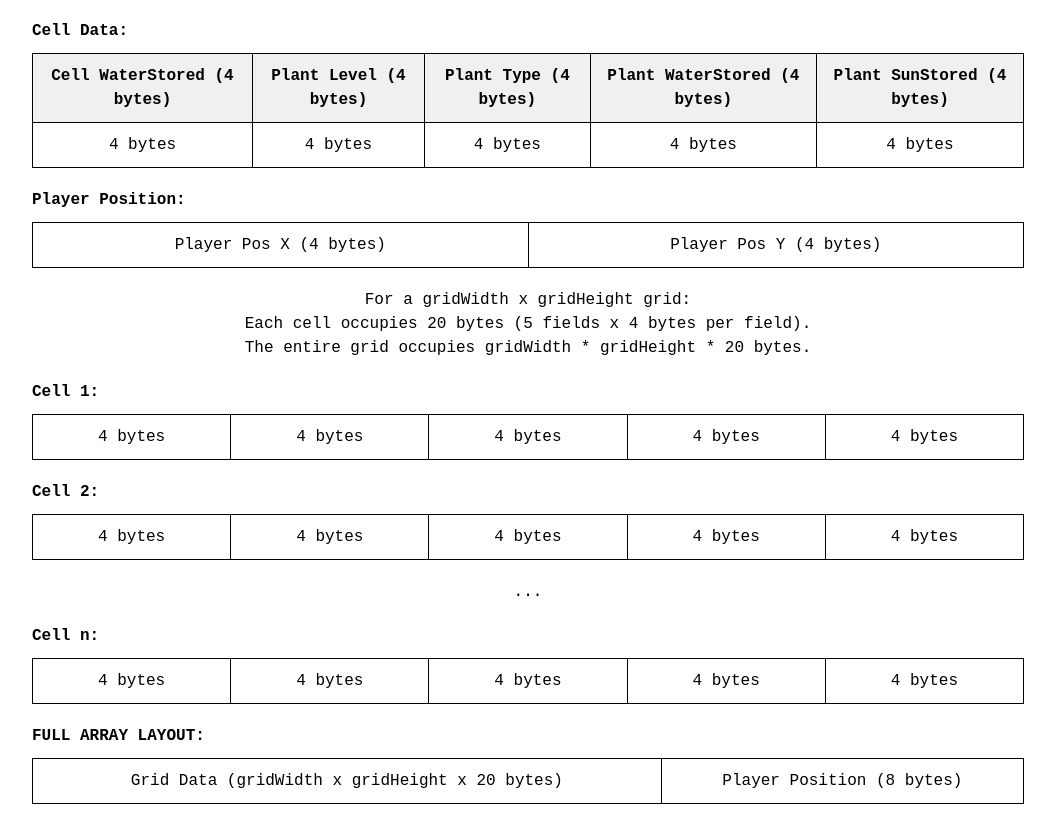
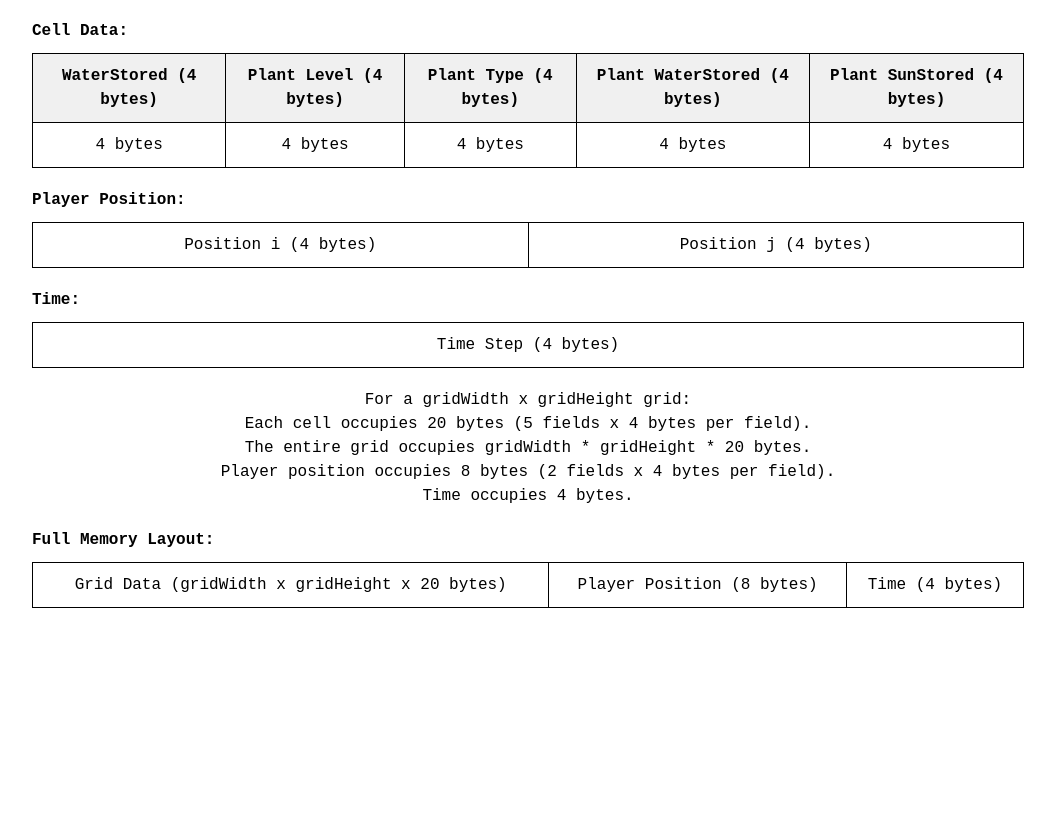
Before and after one commit to tblagarrett/CMPM-121-Final-Game-Phaser, a website: page diagram.html in a window 1280 px wide. Shown: the part 72-896 px from the top of the page, without its empty margins (112-1167 px from the left). After the commit the page ends 800 px from the top, so only its background shows below. Drawn offline with Linux system fonts and the light colour scheme.

Commit message:
updating memory diagram

```diff
--- a/diagram.html
+++ b/diagram.html
@@ -32,15 +32,16 @@
     </style>
   </head>
   <body>
+    <h1>Memory Layout Diagram</h1>
+
     <!-- Cell Data Section -->
-    <h1>Memory Layout Diagram</h1>
     <table>
       <caption>
         Cell Data:
       </caption>
       <thead>
         <tr>
-          <th>Cell WaterStored (4 bytes)</th>
+          <th>WaterStored (4 bytes)</th>
           <th>Plant Level (4 bytes)</th>
           <th>Plant Type (4 bytes)</th>
           <th>Plant WaterStored (4 bytes)</th>
@@ -65,8 +66,20 @@
       </caption>
       <tbody>
         <tr>
-          <td>Player Pos X (4 bytes)</td>
-          <td>Player Pos Y (4 bytes)</td>
+          <td>Position i (4 bytes)</td>
+          <td>Position j (4 bytes)</td>
+        </tr>
+      </tbody>
+    </table>
+
+    <!-- Time Section -->
+    <table>
+      <caption>
+        Time:
+      </caption>
+      <tbody>
+        <tr>
+          <td>Time Step (4 bytes)</td>
         </tr>
       </tbody>
     </table>
@@ -75,66 +88,21 @@
     <p>
       For a gridWidth x gridHeight grid:<br />
       Each cell occupies 20 bytes (5 fields x 4 bytes per field).<br />
-      The entire grid occupies gridWidth * gridHeight * 20 bytes.
+      The entire grid occupies gridWidth * gridHeight * 20 bytes.<br />
+      Player position occupies 8 bytes (2 fields x 4 bytes per field).<br />
+      Time occupies 4 bytes.
     </p>
-
-    <!-- Multiple Cells -->
-    <table>
-      <caption>
-        Cell 1:
-      </caption>
-      <tbody>
-        <tr>
-          <td>4 bytes</td>
-          <td>4 bytes</td>
-          <td>4 bytes</td>
-          <td>4 bytes</td>
-          <td>4 bytes</td>
-        </tr>
-      </tbody>
-    </table>
-
-    <table>
-      <caption>
-        Cell 2:
-      </caption>
-      <tbody>
-        <tr>
-          <td>4 bytes</td>
-          <td>4 bytes</td>
-          <td>4 bytes</td>
-          <td>4 bytes</td>
-          <td>4 bytes</td>
-        </tr>
-      </tbody>
-    </table>
-
-    <p>...</p>
-
-    <table>
-      <caption>
-        Cell n:
-      </caption>
-      <tbody>
-        <tr>
-          <td>4 bytes</td>
-          <td>4 bytes</td>
-          <td>4 bytes</td>
-          <td>4 bytes</td>
-          <td>4 bytes</td>
-        </tr>
-      </tbody>
-    </table>
 
     <!-- Full Array Layout -->
     <table>
       <caption>
-        FULL ARRAY LAYOUT:
+        Full Memory Layout:
       </caption>
       <tbody>
         <tr>
           <td>Grid Data (gridWidth x gridHeight x 20 bytes)</td>
           <td>Player Position (8 bytes)</td>
+          <td>Time (4 bytes)</td>
         </tr>
       </tbody>
     </table>
```
Also changed, not shown: Save2.png (added).
